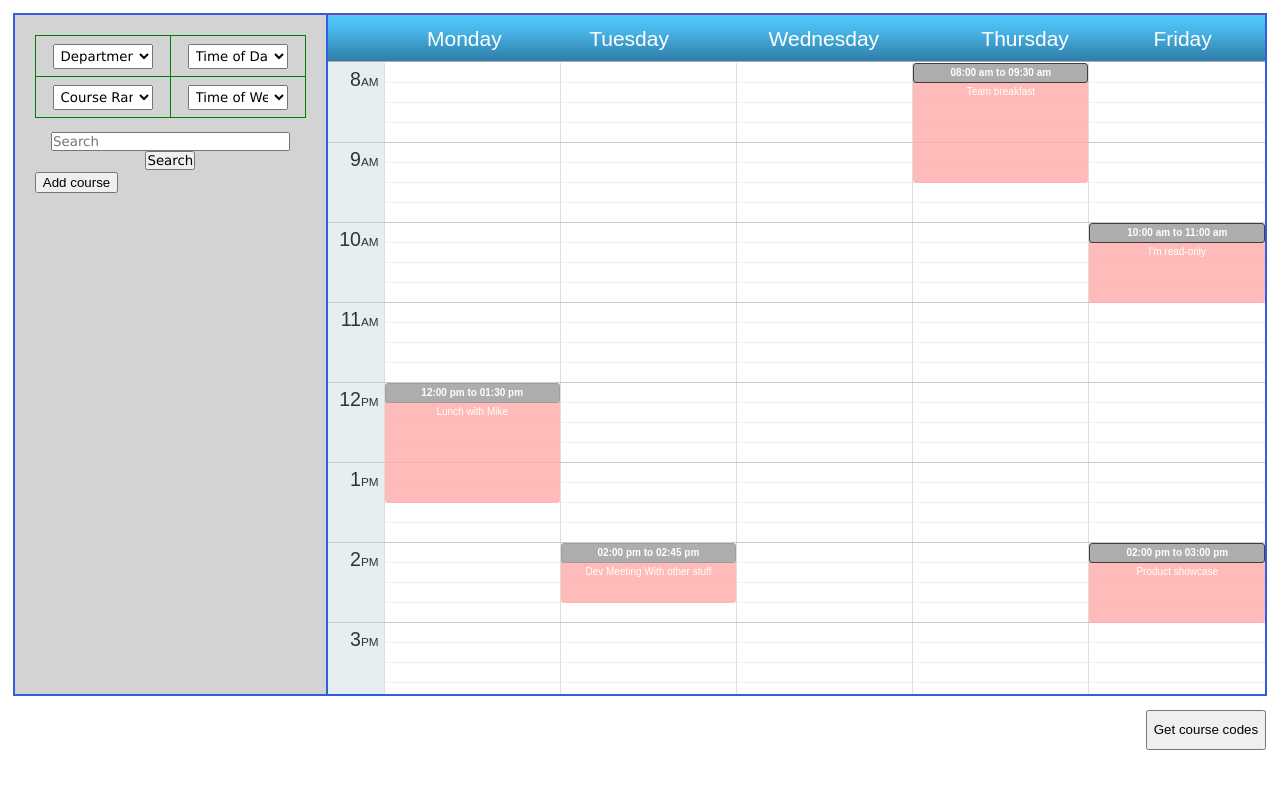
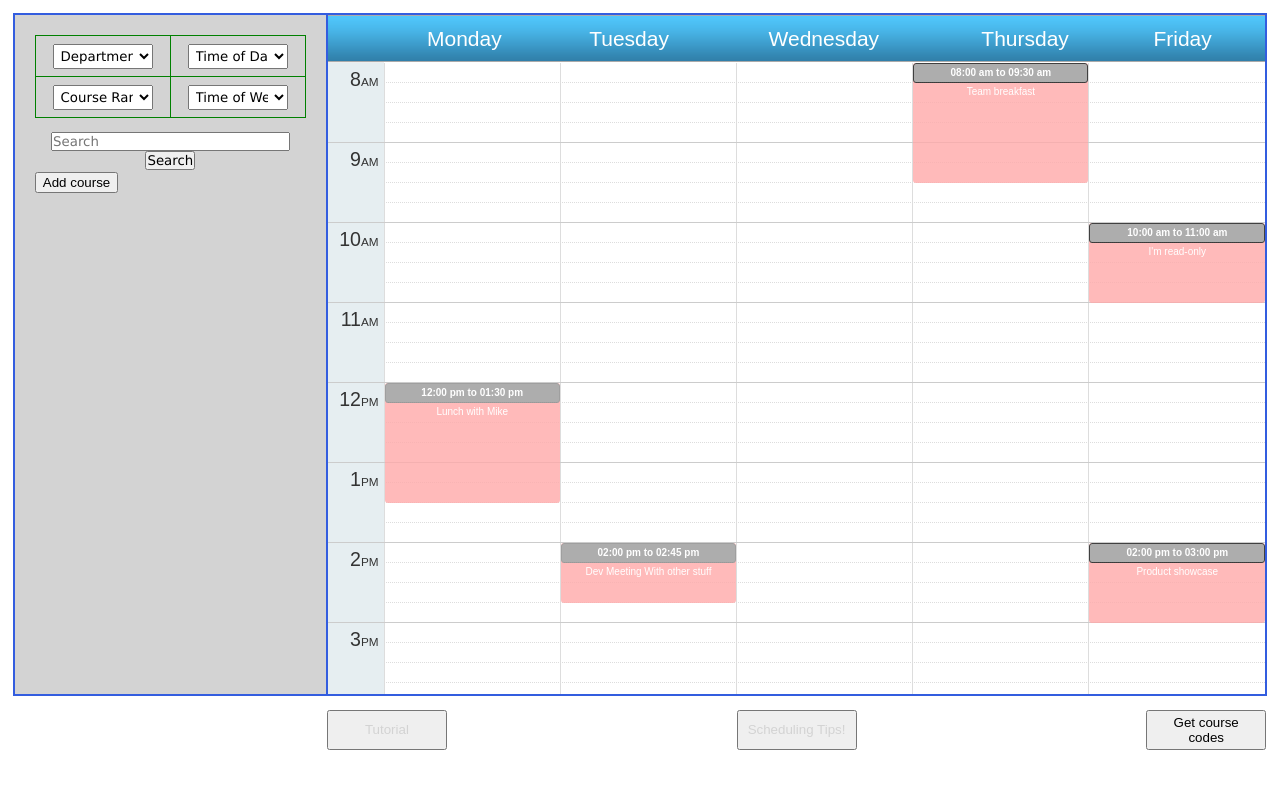
Before and after one commit to JeremySB/GCC-Schedule-Visualizer, a plain HTML site: page index.html in a window 1280 px wide. Drawn offline with nearby package versions, Linux system fonts and the light colour scheme.

Commit message:
Added the blank tutorial and scheduling tip buttons.

```diff
--- a/index.html
+++ b/index.html
@@ -93,10 +93,24 @@
         </tr>
   		<tr>
   			<td></td>
-  			<td id="getcodescell">
-  				<div id="course_codes_button_container">
-  					<button type="button" id="course_codes_button">Get course codes</button>
-  				</div>
+  			<td id="bottommenu">
+  				<table width="100%" style="margin:auto;">
+					<td width="33%">
+						<div id="tutorial_button_container">
+							<button type="button" id="tutorial_button">Tutorial</button>
+						</div>
+					</td>
+					<td width="33%">
+						<div id="tips_button_container">
+							<button type="button" id="tips_button">Scheduling Tips!</button>
+						</div>
+					</td>
+					<td width="33%">
+						<div id="course_codes_button_container">
+							<button type="button" id="course_codes_button">Get course codes</button>
+						</div>
+					</td>
+				</table>
   			</td>
   		</tr>
     </table>
--- a/styles/calendar.css
+++ b/styles/calendar.css
@@ -23,6 +23,26 @@ p {
 
 #event_edit_container, #about {
 	display: none;
+}
+
+#tutorial_button_container {
+	float: left;
+	/*margin-top: 2%;*/
+	/*padding: 0 0;*/
+	/*background: #ddf;*/
+	/*border: 1px solid #bbd;*/
+	/*width: 10em;*/
+	text-align: center;
+}
+
+#tips_button_container {
+	float: center;
+	/*margin-top: 2%;*/
+	/*padding: 0 0;*/
+	/*background: #ddf;*/
+	/*border: 1px solid #bbd;*/
+	/*width: 10em;*/
+	text-align: center;
 }
 
 #course_codes_button_container {
@@ -134,8 +154,21 @@ h1.title {
 	text-align: center;
 }
 
+#tutorial_button {
+	height: 3em;
+	width: 9em;
+	color: lightGrey;
+}
+
+#tips_button {
+	height: 3em;
+	width: 9em;
+	color: lightGrey;
+}
+
 #course_codes_button {
 	height: 3em;
+	width: 9em;
 }
 
 div.copy-boxes {
@@ -163,8 +196,8 @@ tr.coderows {
 	width: 15%;
 }
 
-#getcodescell {
-	text-align: right;
+#bottommenu {
+	/*text-align: right;*/
 	padding: 1em 0;
 	height: 100%;
 }
```
